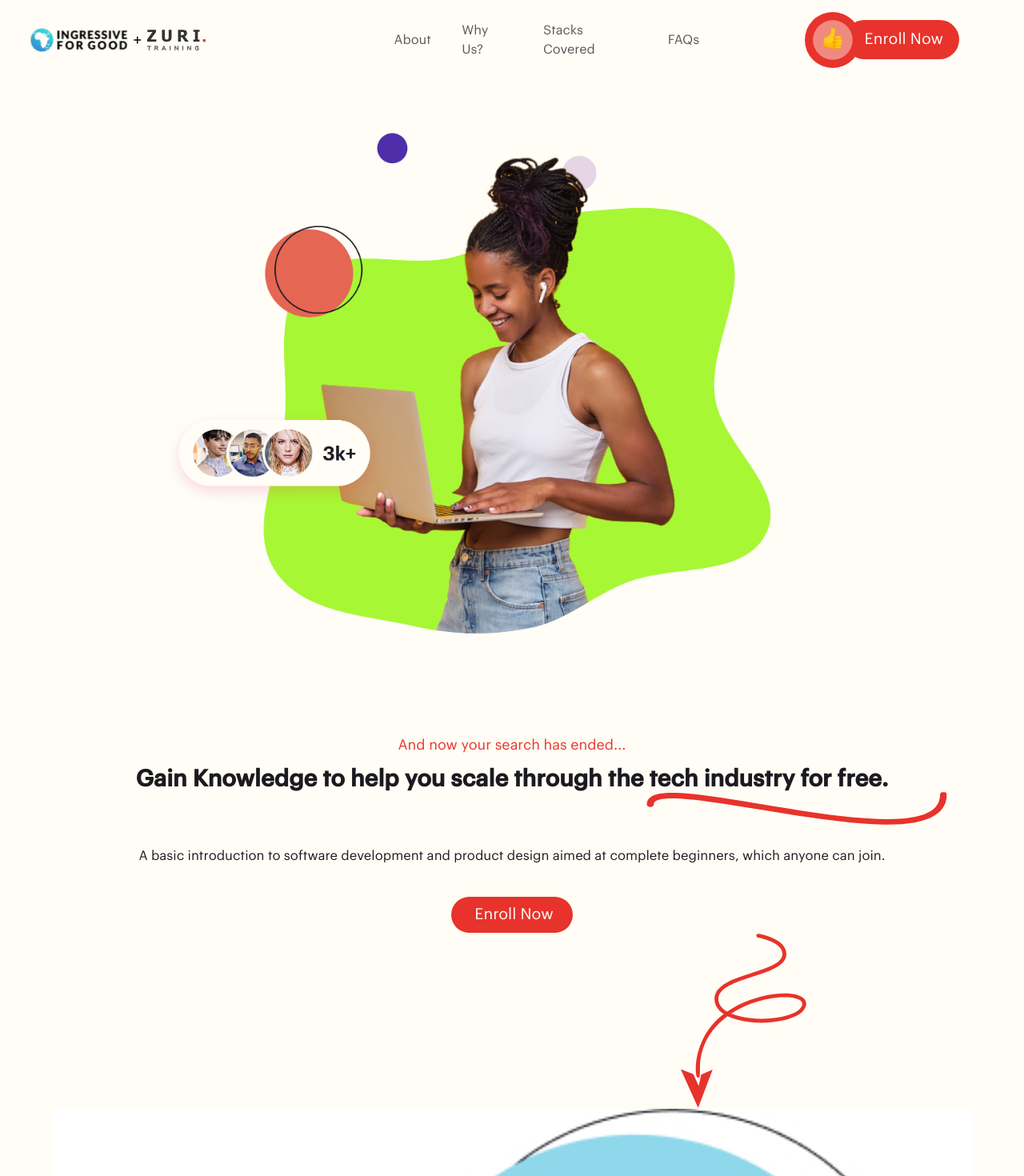
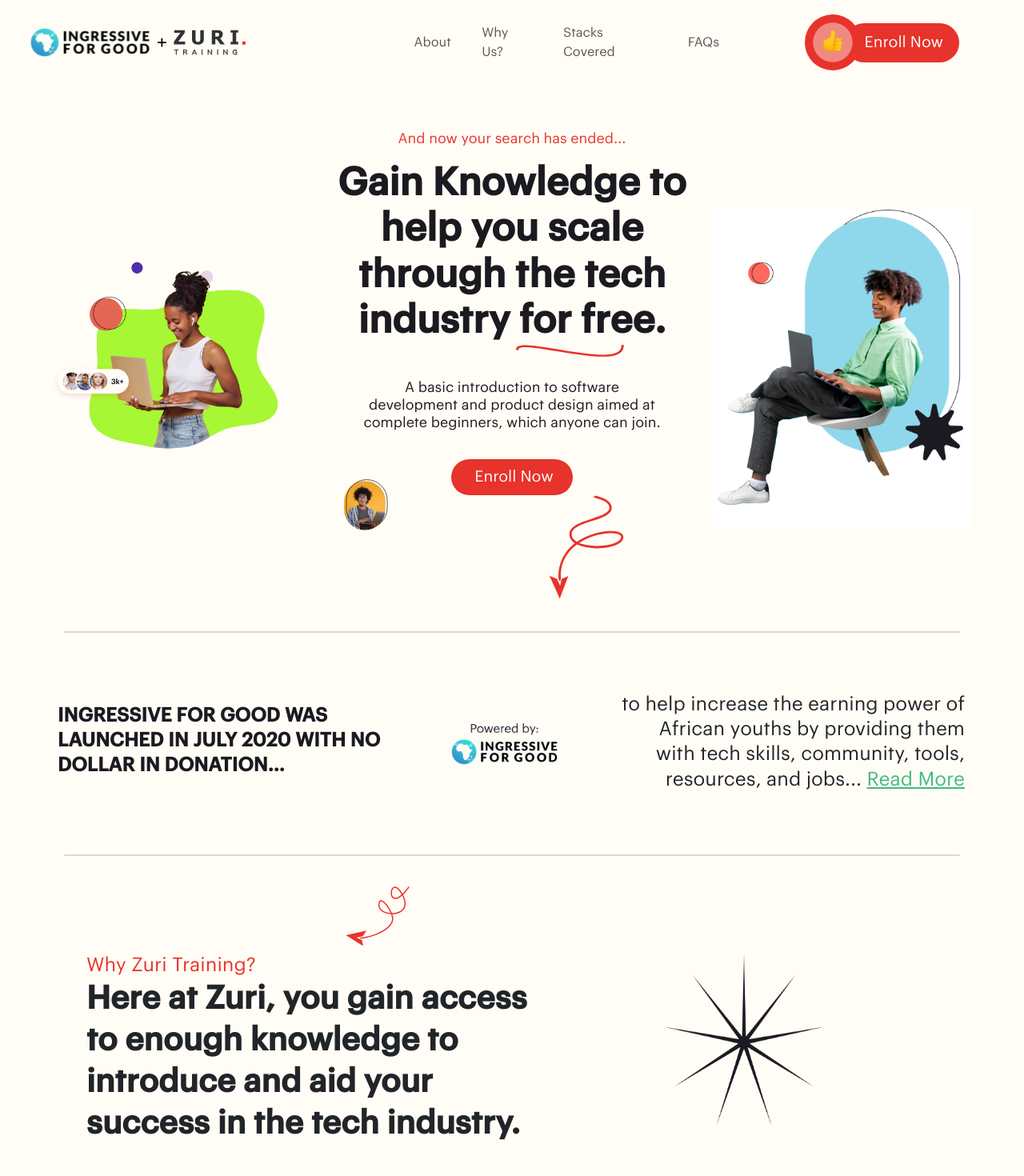
Before and after one commit to Udee101/zuri-training, a Vue app: page / in a window 1280 px wide. Shown: the top 1470 px of the page at 80% size. Built offline with nearby package versions, Linux system fonts and the light colour scheme; a web font is replaced by a local one.

Commit message:
media queries

```diff
--- a/src/components/Benefits.vue
+++ b/src/components/Benefits.vue
@@ -31,4 +31,14 @@
 		font-size: 0.9em;
 		margin: 0 3px;
 	}
+	@media screen and (min-width: 1200px) {
+		.benefit-box {
+			padding: 11px 5px 12px;
+		}
+		.benefit-box .benefit-text {
+			font-size: 1em;
+			margin: 0;
+			padding: 0;
+		}
+	}
 </style>
--- a/src/components/NavBar.vue
+++ b/src/components/NavBar.vue
@@ -80,29 +80,22 @@
 		margin: 0;
 	}
 
-	@media screen and (min-width: 480px) {
-		.logo img {
-			width: 220px;
-		}
-	}
+	/* @media screen and (min-width: 480px) {
+										.logo img {
+											width: 220px;
+										}
+									} */
 	@media screen and (min-width: 800px) {
 		.wrapper {
 			display: flex;
-			justify-content: space-around;
+			justify-content: space-between;
+			padding: 0 20px;
 		}
 		.nav-links {
-			display: flex;
-			align-items: center;
-			margin: 0 10px 0 10px;
+			display: none;
 		}
-		.nav-links a {
-			font-size: 1em;
-			text-decoration: none;
-			margin: 0 5px;
-			padding: 0 1em 0 0;
-		}
-		.logo img {
-			width: 240px;
+		.logo a img {
+			width: 300px;
 		}
 	}
 
@@ -138,7 +131,7 @@
 		}
 	}
 
-	@media screen and (min-width: 1470px) {
+	@media screen and (min-width: 1440px) {
 		.logo img {
 			width: 340px;
 		}
--- a/src/views/ZuriTraining.vue
+++ b/src/views/ZuriTraining.vue
@@ -32,6 +32,13 @@
 					<div class="wire d-flex justify-content-end m-auto">
 						<img src="@/assets/section1wire.svg" alt="" />
 					</div>
+
+					<img
+						src="@/assets/maleface.svg"
+						alt=""
+						class="maleface"
+						width="100%"
+					/>
 				</div>
 
 				<div class="guy1 d-flex">
@@ -46,7 +53,7 @@
 			</div>
 			<div class="section-2-container">
 				<div
-					class="i4g-text d-flex fw-semibold pt-3 pb-2 ps-2 pe-2 text-center text-uppercase"
+					class="i4g-text d-flex fw-semibold pt-3 pb-2 ps-2 pe-2 text-uppercase"
 				>
 					<p class="pt-3">
 						Ingressive for Good was launched in July 2020 with No dollar in
@@ -81,7 +88,7 @@
 				<div class="wire3 d-flex justify-content-center">
 					<img src="@/assets/section3wire.svg" alt="" />
 				</div>
-
+				<div class="why-us-flex">
 					<div class="why-us-text">
 						<p class="why-us-q mb-0">Why Zuri Training?</p>
 						<p class="why-us-intro">
@@ -95,10 +102,11 @@
 					</div>
 				</div>
 			</div>
+		</div>
 
 		<section class="section3">
 			<div class="box-container pt-2 m-auto row">
-				<div class="col-lg-4 pb-4">
+				<div class="col-md-4 pb-4">
 					<why-us-box
 						class="box1"
 						:img_link="require('@/assets/curve1.png')"
@@ -108,7 +116,7 @@
 					></why-us-box>
 				</div>
 
-				<div class="col-lg-4 pb-4">
+				<div class="col-md-4 pb-4">
 					<why-us-box
 						class="box2"
 						:img_link="require('@/assets/curve.svg')"
@@ -118,7 +126,7 @@
 					></why-us-box>
 				</div>
 
-				<div class="col-lg-4 pb-4">
+				<div class="col-md-4 pb-4">
 					<why-us-box
 						class="box2"
 						:img_link="require('@/assets/curve3.svg')"
@@ -130,7 +138,7 @@
 			</div>
 
 			<div class="box-container pt-2 m-auto row">
-				<div class="col-lg-4 pb-4">
+				<div class="col-md-4 pb-4">
 					<why-us-box
 						class="box2"
 						:img_link="require('@/assets/curve4.svg')"
@@ -140,7 +148,7 @@
 					></why-us-box>
 				</div>
 
-				<div class="col-lg-4 pb-4">
+				<div class="col-md-4 pb-4">
 					<why-us-box
 						class="box2"
 						:img_link="require('@/assets/curve5.svg')"
@@ -150,7 +158,7 @@
 					></why-us-box>
 				</div>
 
-				<div class="col-lg-4 pb-4">
+				<div class="col-md-4 pb-4">
 					<why-us-box
 						class="box2"
 						:img_link="require('@/assets/curve6.svg')"
@@ -164,7 +172,8 @@
 
 		<section class="section4">
 			<div class="section4-container pt-5 pb-0 ps-3 pe-3">
-				<div>
+				<div class="container-wrapper">
+					<div class="benefits-container">
 						<div class="wire2 ps-5 d-flex justify-content-end">
 							<img src="@/assets/section5wire.svg" alt="" class="m-auto" />
 						</div>
@@ -172,8 +181,8 @@
 						<p class="high">High quality training with hands-on practice</p>
 						<p class="tasks">
 							We give you weekly tasks, ranging from easy to complex, as you
-						progress from stage to stage; making it to the final stage means you
-						are now ready to continue learning and growing independently.
+							progress from stage to stage; making it to the final stage means
+							you are now ready to continue learning and growing independently.
 						</p>
 
 						<div class="enroll-btn1">
@@ -209,6 +218,7 @@
 								></benefits>
 							</div>
 						</div>
+					</div>
 
 					<div class="section4-img">
 						<div>
@@ -236,7 +246,7 @@
 				</div>
 
 				<div class="scope-container row m-auto">
-					<div class="col-lg-4 pb-4">
+					<div class="col-md-4 pb-4">
 						<scope
 							:class="[isShown ? 'show' : '']"
 							class="scope-box front-end"
@@ -248,7 +258,7 @@
 						></scope>
 					</div>
 
-					<div class="col-lg-4 pb-4">
+					<div class="col-md-4 pb-4">
 						<scope
 							:class="[isShown ? 'show' : '']"
 							class="scope-box back-end"
@@ -260,7 +270,7 @@
 						></scope>
 					</div>
 
-					<div class="col-lg-4 pb-4">
+					<div class="col-md-4 pb-4">
 						<scope
 							:class="[isShown && isShown2 ? 'show show2' : '']"
 							class="scope-box design"
@@ -273,7 +283,7 @@
 				</div>
 
 				<div class="scope-container row m-auto">
-					<div class="col-lg-4 pb-4">
+					<div class="col-md-4 pb-4">
 						<scope
 							:class="[isShown ? 'show' : '']"
 							class="scope-box dev-ops"
@@ -285,7 +295,7 @@
 						></scope>
 					</div>
 
-					<div class="col-lg-4 pb-4">
+					<div class="col-md-4 pb-4">
 						<scope
 							:class="[isShown ? 'show' : '']"
 							class="scope-box full-stack"
@@ -298,7 +308,7 @@
 						></scope>
 					</div>
 
-					<div class="col-lg-4 pb-4">
+					<div class="col-md-4 pb-4">
 						<scope
 							:class="[isShown ? 'show' : '']"
 							class="scope-box frame-works"
@@ -326,7 +336,7 @@
 				<hr class="m-3 md-0" />
 			</div>
 			<div class="section6-container" id="faq">
-				<div class="d-flex justify-content-start mb-0">
+				<div class="d-flex faq-wire justify-content-start mb-0">
 					<img
 						src="@/assets/section7wire.svg"
 						alt=""
@@ -364,7 +374,7 @@
 				<hr class="m-3 md-0" />
 			</div>
 			<div class="section7-heading mt-5">
-				<div class="m-0">
+				<div class="m-0 wire7">
 					<img src="@/assets/section7wire.svg" alt="" style="width: 20%" />
 				</div>
 
@@ -376,14 +386,17 @@
 					<p class="heading m-0">Structure</p>
 					<p class="sub-head fw-semibold">Program Structure</p>
 					<p class="desc">
-						There are 2 broad paths in this program based on your availability
+						There are 2 broad paths in this program based on your availability.
 					</p>
 				</div>
 			</div>
 
 			<div class="section7-container">
 				<div class="structure-block row pt-2">
-					<div class="col-lg-6 p-4">
+					<div class="move">
+						<img src="@/assets/move.svg" alt="" />
+					</div>
+					<div class="col-md-6 p-2">
 						<div class="time-structure">
 							<p class="head">Full-time</p>
 							<p class="sub-head">
@@ -440,7 +453,7 @@
 						</div>
 					</div>
 
-					<div class="col-lg-6 p-4">
+					<div class="col-md-6 p-2">
 						<div class="time-structure">
 							<p class="head">Part-time</p>
 							<p class="sub-head">
@@ -479,14 +492,13 @@
 			<div>
 				<img src="@/assets/circle.png" alt="" class="d-flex circle" />
 			</div>
-
-			<div></div>
-			<div></div>
-			<div></div>
-			<div></div>
 		</section>
 
 		<section class="section8">
+			<div class="circle2">
+				<img src="@/assets/circle.png" alt="" class="d-flex" />
+			</div>
+
 			<div class="section8-container rounded-5">
 				<div class="img1">
 					<img src="@/assets/round.svg" alt="" />
@@ -531,15 +543,17 @@
 				</div>
 			</div>
 
-			<div class="pt-4 pb-4">
+			<div class="pt-4 pb-4 foot-bottom">
 				<div class="bottom-links pb-4 pt-4">
-					<p class="mb-4">
+					<p class="mb-4 i4g">
 						<a href="https://ingressive.org">Ingressive For Good</a>
 					</p>
-					<p><a href="https://training.zuri.team/privacy">Privacy Policy</a></p>
+					<p class="privacy">
+						<a href="https://training.zuri.team/privacy">Privacy Policy</a>
+					</p>
 				</div>
 
-				<hr />
+				<hr class="bottom-line" />
 
 				<div class="copy">
 					<p>&copy; 2022 Zuri Training</p>
@@ -621,20 +635,23 @@
 	.wire img {
 		width: 22% !important;
 	}
-
+	.maleface {
+		display: none;
+	}
 	.guy1 {
 		display: none;
 	}
 	.section2 {
 		font-family: "Graphik" !important;
 		max-width: 1440px !important;
-		width: 95% !important;
+		width: 90% !important;
 	}
 	.section2 hr {
 		opacity: 20%;
 		border: 0.2px solid #514949;
 	}
 	.i4g-text {
+		text-align: center;
 		font-size: 1.25em;
 		line-height: 130%;
 	}
@@ -745,8 +762,9 @@
 		margin-top: 149px;
 		color: #fff;
 		width: 100%;
-		max-width: 1440px;
+		max-width: 100%;
 		margin: auto;
+		margin-top: 170px;
 		overflow-x: hidden !important;
 	}
 	.wire2 img {
@@ -828,6 +846,9 @@
 	}
 	.wire4 img {
 		width: 45%;
+	}
+	.scope {
+		max-width: 1440px !important;
 	}
 	.scope-container {
 		width: 100% !important;
@@ -925,8 +946,13 @@
 	.got-q p {
 		font-size: 1.1em;
 	}
+	.tweet-btn a {
+		text-decoration: none;
+	}
 	.tweet-btn a button {
 		font-size: 1.16em;
+		display: flex;
+		align-items: center;
 		background-color: #e7332b !important;
 		color: #fff;
 		cursor: pointer;
@@ -952,7 +978,7 @@
 	}
 	.section7-container {
 		font-family: "Graphik" !important;
-		width: 100%;
+		width: 90%;
 		max-width: 1440px;
 		margin: auto !important;
 		padding: 10px 20px;
@@ -962,9 +988,8 @@
 		color: #fff;
 		padding: 64px 45px !important;
 		border-radius: 65px;
-		box-shadow: 0px 20px 50px 30px #ffe2d872 !important;
+		box-shadow: 0px 30px 45px 28px #ffe2d872 !important;
 		box-sizing: border-box !important;
-		/* height: 740px !important; */
 	}
 	.time-structure .head {
 		font-size: 2.17em;
@@ -983,7 +1008,6 @@
 		display: flex;
 		float: right;
 		margin-top: -90px;
-		/* margin-left: -80px; */
 	}
 	.time {
 		width: 45%;
@@ -995,6 +1019,9 @@
 		width: 35%;
 		float: right;
 		margin-top: -110px;
+	}
+	.circle2 {
+		display: none;
 	}
 	.section8-container {
 		font-family: "Graphik" !important;
@@ -1022,6 +1049,7 @@
 		width: 180%;
 	}
 	.img4 img {
+		display: flex;
 		width: 20%;
 	}
 	.started {
@@ -1072,21 +1100,556 @@
 		text-align: center;
 		font-size: 1em;
 	}
-	@media screen and (min-width: 1200px) {
-		.lady1 img {
+	@media screen and (min-width: 700px) {
+		.i4g-img-main img {
+			width: 42% !important;
+		}
+		.lady1 {
+			width: 75% !important;
+			height: 47%;
 			display: flex;
 			margin: auto;
-			width: 76% !important;
+			margin-bottom: 0 !important;
 		}
-		.section1 {
-			max-width: 1440px !important;
-			width: 90% !important;
+		.lady1 img {
+			width: 100%;
+			margin: auto;
+		}
+		.hero-texts .hero-small {
+			font-size: 1.1em;
+			color: #e7332b;
+			line-height: 24% !important;
+		}
+		.hero-texts .hero-large {
+			color: #1b1a20 !important;
+			font-size: 2.3em;
+			line-height: 120%;
+		}
+		.hero-texts .hero-medium {
+			width: 60%;
+			margin: auto;
+			font-size: 1.1em;
+			color: #1b1a20 !important;
+			line-height: 22px;
+		}
+		.wire {
+			width: 70% !important;
+		}
+		.wire img {
+			width: 25% !important;
+			margin-right: 70px;
+		}
+		.maleface {
+			display: block;
+			position: absolute;
+			width: 55px;
+			margin-left: 40px;
+			margin-top: -150px;
+		}
+		.i4g-text {
+			font-size: 1.5em;
+			line-height: 130%;
+			color: #1b1a20;
+		}
+		.i4g-text p {
+			padding: 0 !important;
+		}
+		.i4g-end-text {
+			padding: 16px 10px;
+		}
+		.i4g-end-text p {
+			text-align: right !important;
+			font-size: 1.1em;
+			line-height: 130% !important;
+			margin: 0 !important;
+		}
+		.section4-container {
+			width: 90%;
+			margin: auto;
+		}
+		.section4 .container {
+			width: 90%;
+			justify-content: flex-start !important;
+			align-items: left !important;
+			margin-top: 28px;
+			margin-left: 0 !important;
+			padding: 0;
+		}
+		.section4 .benefits {
+			flex-basis: 40%;
+			padding: 15px 0px 10px 0;
+			margin-right: 50px;
+		}
+		.scope {
+			width: 95%;
+			margin: auto;
+		}
+		.scope .sub-head {
+			width: 65%;
+			font-size: 1.5em;
+			line-height: 130%;
+			margin: 0;
+		}
+		.wire4 img {
+			width: 12%;
+			margin-top: -22px;
+		}
+		.faqs {
+			width: 95% !important;
+		}
+		.got-q {
+			display: flex;
+			justify-content: center;
+			align-items: center;
+			width: 100%;
+			/* margin: auto !important; */
+		}
+		.got-q p {
+			margin-right: 15px;
+		}
+		.tweet-btn a button {
+			font-size: 1.1em;
+			display: flex;
+			align-items: center;
+			text-decoration: none !important;
+		}
+		.tweet-btn a {
+			text-decoration: none !important;
+		}
+		.tweet-btn a img {
+			width: 40px;
+		}
+		.structure .desc {
+			font-size: 1.1em;
+		}
+		.hour-glass {
+			width: 18%;
+			margin-top: -140px;
+		}
+		.time {
+			width: 28%;
+			margin-top: -140px;
+		}
+		.circle {
+			width: 15%;
+			margin-top: -110px;
+		}
+		.section8-container {
+			margin-top: 70px !important;
+		}
+		.started .desc {
+			width: 70%;
+			margin: auto;
+			font-size: 2.2em;
+		}
+		.img1 img {
+			width: 15%;
+			left: 15%;
+			margin-top: 70px;
+		}
+		.foot-links {
+			justify-content: space-between;
+		}
+		.foot-bottom {
+			display: flex;
+			justify-content: space-between;
+		}
+		.bottom-links {
+			width: 100%;
+			display: flex;
+			justify-content: flex-end;
+			float: right !important;
+			margin-top: 15px;
+		}
+		.bottom-links .i4g {
+			position: absolute;
+			float: right;
+		}
+		.bottom-links .privacy {
+			position: absolute;
+			float: left;
+			margin-right: 160px;
+		}
+		.bottom-line {
+			display: none !important;
+		}
+		.copy {
+			position: absolute;
+			float: left;
+			margin-top: 38px;
 		}
 	}
 
-	@media screen and (max-width: 800px) {
+	@media screen and (min-width: 900px) {
+		.lady1 {
+			height: 54%;
+		}
+		.hero-texts .hero-medium {
+			width: 65%;
+			margin: auto;
+			margin-bottom: 10px;
+		}
+		.wire {
+			width: 65% !important;
+		}
+		.wire img {
+			width: 16% !important;
+			margin-right: 70px;
+		}
+		.section2 {
+			padding-top: 0 !important;
+		}
+		.section-2-container {
+			display: flex;
+			justify-content: space-between;
+			align-items: center;
+		}
 		.i4g-img-main img {
-			width: 42% !important;
+			width: 50% !important;
+		}
+		.i4g-text {
+			width: 55%;
+			text-align: left !important;
+			font-size: 1.15em;
+		}
+		.i4g-img-main {
+			width: 100%;
+		}
+		.i4g-img-main img {
+			width: 100% !important;
+		}
+		.i4g-end-text {
+			width: 55%;
+		}
+		.i4g-end-text p {
+			font-size: 1.1em;
+		}
+		.wire2 img {
+			width: 20% !important;
+			margin-left: 500px !important;
+		}
+		.why-us {
+			width: 90%;
+			margin: auto !important;
+		}
+		.why-us-text .why-us-q {
+			color: #e7332b;
+			font-size: 1.1em;
+			line-height: 130%;
+		}
+		.why-us-intro {
+			width: 85%;
+			font-size: 1.8em;
+			font-weight: 600;
+			line-height: 130%;
+		}
+		.wire3 img {
+			width: 10% !important;
+			margin-left: -200px;
+		}
+		.why-us-flex {
+			margin: auto;
+			width: 95%;
+			display: flex;
+			justify-content: space-around;
+		}
+		.section4 .benefits {
+			flex-basis: 35%;
+			padding: 15px 0 10px 0;
+			margin-right: 100px;
+		}
+		.star3 {
+			mix-blend-mode: darken;
+			display: flex;
+			width: 80%;
+		}
+		.star3 img {
+			width: 95%;
+			height: 85%;
+		}
+		.box1 {
+			width: 100%;
+			height: 400px;
+		}
+		.box2 {
+			width: 100%;
+			height: 400px;
+		}
+		.scope .head {
+			font-size: 1.2em;
+		}
+		.scope .sub-head {
+			font-size: 2em;
+			width: 100%;
+		}
+		.scope-box {
+			width: 100%;
+			height: 500px;
+			margin: auto !important;
+		}
+
+		.dev-ops .img1,
+		.dev-ops .img2,
+		.dev-ops .img3,
+		.frame-works .img2,
+		.frame-works .img3 {
+			width: 32%;
+		}
+		.section6-container {
+			padding: 45px 30px 20px;
+		}
+		.faq-wire {
+			width: 52%;
+			position: absolute;
+			margin-left: 50px;
+			margin-top: -20px;
+		}
+		.faq-q {
+			font-size: 1.2em;
+		}
+		.faq-intro {
+			font-size: 2em;
+		}
+		.faqs {
+			margin: auto !important;
+			width: 80% !important;
+		}
+		.section7-heading {
+			width: 90%;
+			margin: auto !important;
+			padding: 0 35px 10px;
+		}
+		.wire7 img {
+			position: absolute;
+			margin-left: 50px;
+			width: 12% !important;
+		}
+		.section7 .star {
+			margin-top: 55px;
+		}
+		.structure .sub-head {
+			font-size: 2em;
+		}
+		.time-structure {
+			height: 790px !important;
+		}
+		.hour-glass {
+			width: 26%;
+			display: flex;
+			float: right;
+			margin-top: -130px;
+		}
+		.time {
+			width: 46%;
+			display: flex;
+			float: right;
+			margin-top: -120px;
+		}
+		.circle2 {
+			display: block;
+			margin: 50px;
+		}
+		.circle2 img {
+			position: absolute;
+			width: 9%;
+			float: left;
+			margin-top: -90px;
+		}
+		.section8-container {
+			margin-top: 150px !important;
+		}
+		.started .desc {
+			font-size: 3em;
+		}
+		.img2 img {
+			width: 12%;
+		}
+	}
+
+	@media screen and (min-width: 1024px) {
+		.hero-texts .hero-large {
+			font-size: 3em;
+		}
+		.line {
+			width: 82%;
+		}
+		.section4 .benefits {
+			flex-basis: 32%;
+			padding: 15px 0px 10px 0;
+			margin-right: 100px;
+		}
+		.why-us-intro {
+			width: 88%;
+			font-size: 1.8em;
+			font-weight: 600;
+			line-height: 130%;
+		}
+	}
+
+	@media screen and (min-width: 1200px) {
+		.section-1-wrapper {
+			display: flex !important;
+			justify-content: space-between;
+			padding-top: 50px !important;
+		}
+		.guy1 {
+			width: 65%;
+			margin: auto !important;
+		}
+		.guy1 img {
+			display: block !important;
+			width: 100%;
+		}
+		.lady1 {
+			height: 100%;
+			width: 65% !important;
+		}
+		.hero-texts {
+			width: 100%;
+		}
+		.hero-texts .hero-medium {
+			width: 75%;
+		}
+		.wire {
+			width: 80% !important;
+		}
+		.wire img {
+			width: 24% !important;
+			margin-right: 60px;
+		}
+		.i4g-img-main img {
+			width: 100% !important;
+		}
+		.i4g-text {
+			width: 48%;
+			font-size: 1.5em;
+		}
+		.i4g-end-text {
+			width: 50%;
+		}
+		.i4g-end-text p {
+			font-size: 1.5em;
+		}
+		.why-us-text .why-us-q {
+			font-size: 1.5em;
+		}
+		.why-us-intro {
+			width: 85%;
+			font-size: 2.5em;
+		}
+		.wire3 img {
+			width: 10% !important;
+			margin-left: -220px;
+		}
+		.why-us-flex {
+			margin: auto;
+			width: 85%;
+		}
+		.why-us-flex img {
+			width: 200px;
+		}
+		.container-wrapper {
+			display: flex;
+		}
+		.benefits-container {
+			width: 42%;
+		}
+		.wire2 {
+			margin: auto !important;
+			width: 50%;
+		}
+		.wire2 img {
+			width: 50% !important;
+		}
+		.high {
+			font-size: 2.5em;
+		}
+		.tasks {
+			width: 72%;
+			font-size: 1.15em;
+		}
+		.section4 .benefits {
+			flex-basis: 45%;
+			padding: 15px 0 10px 0;
+			margin-right: 18px;
+		}
+		.section4-dot img {
+			margin: 35px 0;
+		}
+		.scope .head {
+			font-size: 1.5em;
+		}
+		.scope .sub-head {
+			font-size: 2.5em;
+			width: 50%;
+		}
+		.scope-box {
+			height: 420px;
+		}
+		.section6-container {
+			padding-top: 65px;
+		}
+		.faq-q {
+			font-size: 1.5em;
+		}
+		.faq-intro {
+			font-size: 2.5em;
+		}
+		.structure .heading {
+			font-size: 1.5em;
+		}
+		.structure .sub-head {
+			font-size: 2.5em;
+		}
+		.move {
+			display: flex;
+		}
+		.move img {
+			position: absolute;
+			margin-left: -90px;
+			margin-top: 220px;
+		}
+		.time-structure {
+			width: 90%;
+			margin: auto;
+		}
+		.hour-glass {
+			width: 20%;
+			margin-top: -130px;
+		}
+		.time {
+			width: 40%;
+			margin-top: -120px;
+		}
+		.circle {
+			width: 13%;
+			margin-top: -85px;
+			margin-right: 32px;
+		}
+		.circle2 img {
+			width: 9%;
+			margin-top: -120px;
+		}
+		.section8-container {
+			margin-top: 220px !important;
+		}
+		.started {
+			padding: 80px 50px 0;
+		}
+		.started .desc {
+			width: 50%;
+			margin: auto !important;
+		}
+		.img1 img {
+			width: 12%;
+			left: 15%;
+			margin-top: 68px;
+		}
+		.img3 img {
+			width: 160%;
+		}
+		.img4 img {
+			width: 15%;
 		}
 	}
 </style>
```
Also changed, not shown: src/assets/maleface.svg (added), src/assets/move.svg (added). Lines whose indentation alone changed are shown as unchanged.
